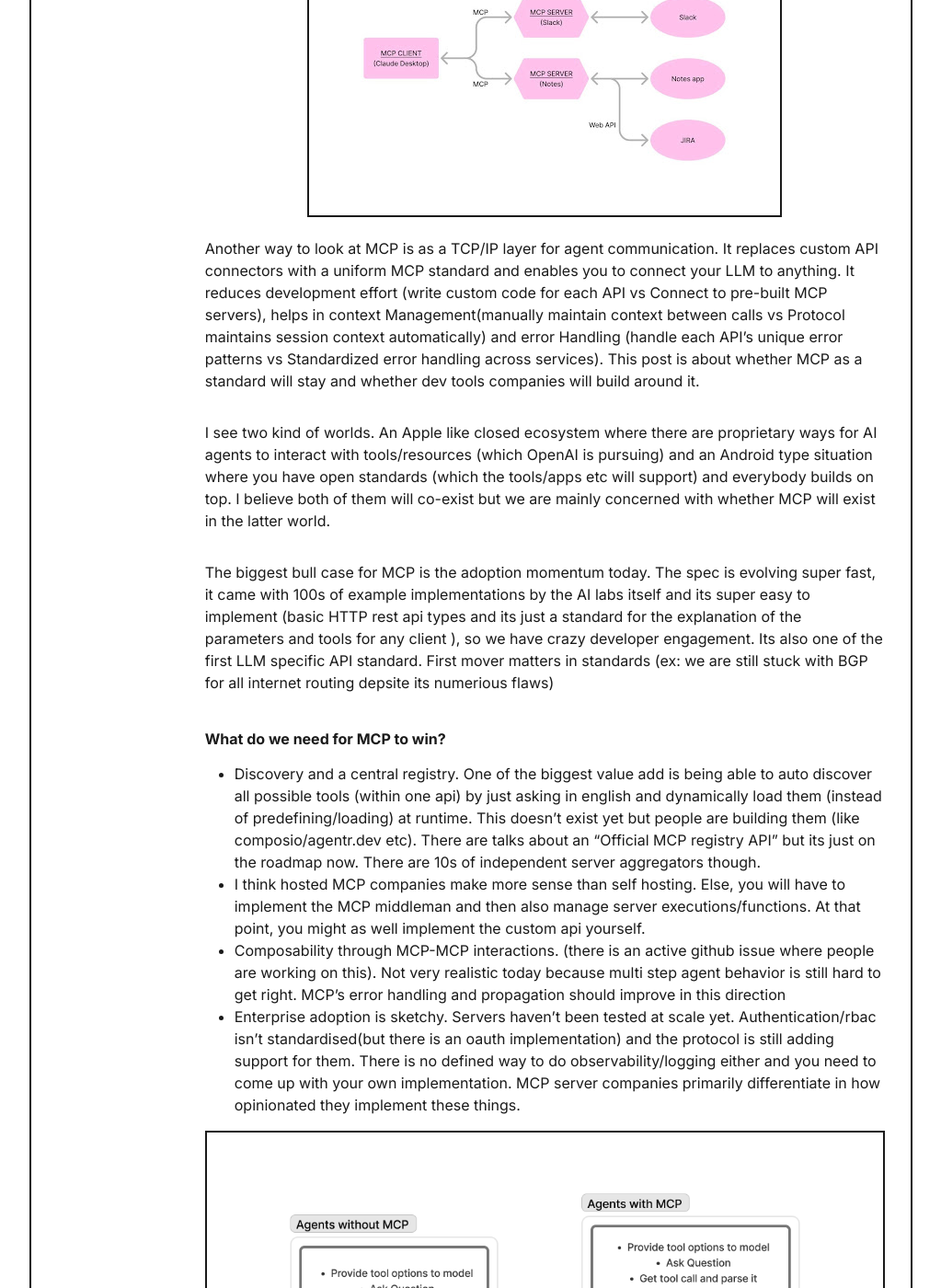
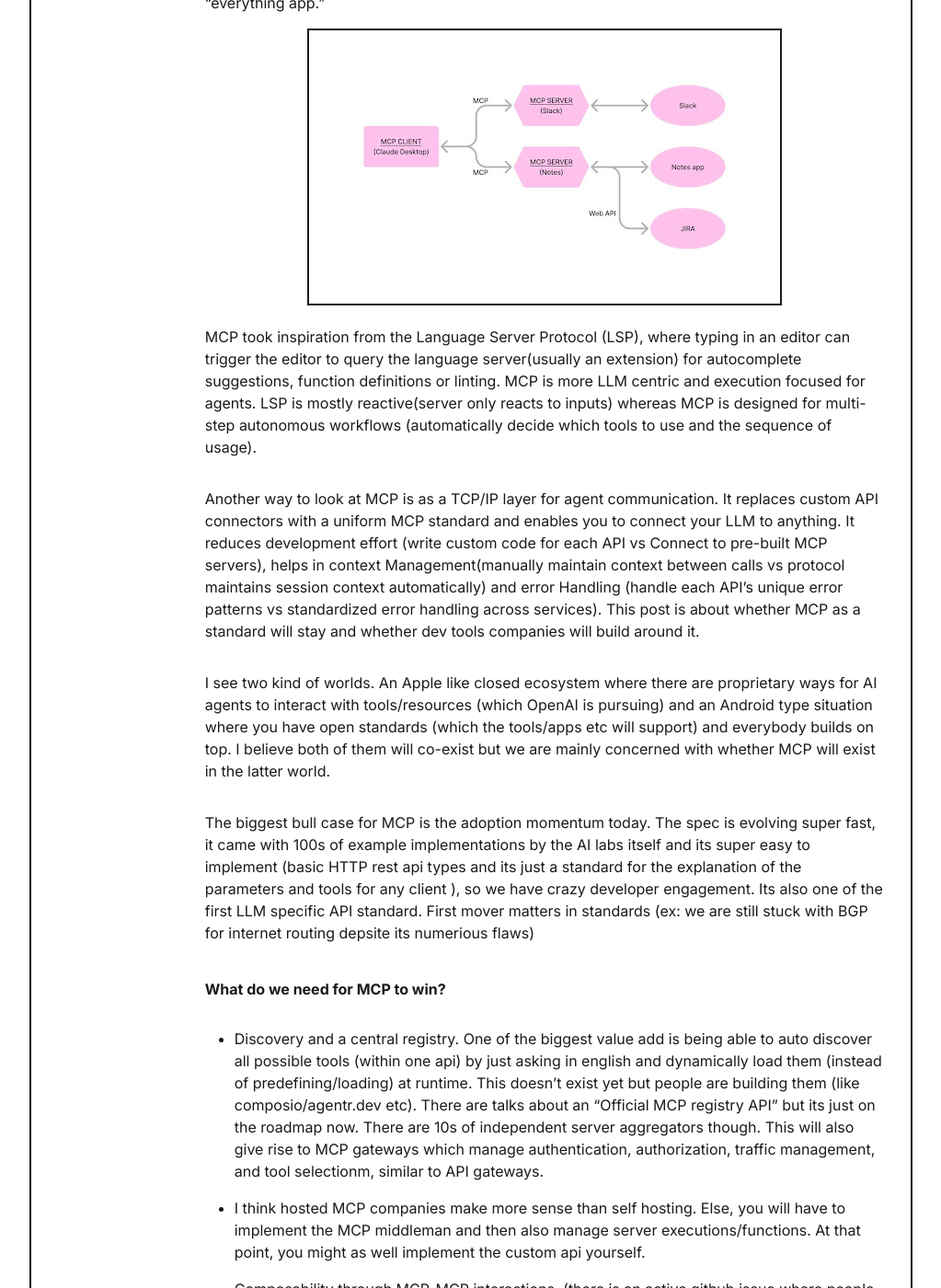
Before and after one commit to r-nikhil/r-nikhil.github.io, a Jekyll site: the page built from _posts/2025-03-26-mcp-standard-llm.md, in a window 1280 px wide and 1400 px high, scrolled down 284 px. Shown: the whole window at 92% size, without its empty margins (128-1151 px from the left). Built offline with Jekyll 4.4.1, drawn with Linux system fonts in a browser that asks for light colours; some of the changed text lies outside the part shown.

Commit message:
mcp edits

```diff
--- a/_posts/2025-03-26-mcp-standard-llm.md
+++ b/_posts/2025-03-26-mcp-standard-llm.md
@@ -4,24 +4,35 @@
 tags: ai agents MCP protocol
 ---
 
-[MCP](https://modelcontextprotocol.io/introduction) is an open protocol that standardizes how applications provide context to LLMs. Think of MCP like a USB-C port for AI applications. Just as USB-C provides a standardized way to connect your devices to various peripherals and accessories, MCP provides a standardized way to connect AI models to different data sources and tools.
+[MCP](https://modelcontextprotocol.io/introduction) is an open protocol that standardizes how applications provide context to LLMs. Think of MCP like a USB-C port for AI applications. Just as USB-C provides a standardized way to connect your devices to various peripherals and accessories, MCP provides a standardized way to connect AI models to different data sources and tools. Based on the context, AI agents can decide which tools to use, in what order, and how to chain them together to accomplish a task. MCP also introduced a human-in-the-loop capabilities for humans to provide additional data and approve execution. With the right set of MCP servers, users can turn every MCP client into an "everything app."
 
 <div align = "center">
 <img  src="/assets/files/mcp.jpg">
 </div>
 
-Another way to look at MCP is as a TCP/IP layer for agent communication. It replaces custom API connectors with a uniform MCP standard and enables you to connect your LLM to anything. It reduces development effort (write custom code for each API vs Connect to pre-built MCP servers), helps in context Management(manually maintain context between calls vs Protocol maintains session context automatically) and error Handling (handle each API's unique error patterns vs Standardized error handling across services). This post is about whether MCP as a standard will stay and whether dev tools companies will build around it.
+
+MCP took inspiration from the Language Server Protocol (LSP), where typing in an editor can trigger the editor to query the language server(usually an extension) for autocomplete suggestions, function definitions or linting. MCP is more LLM centric and execution focused for agents. LSP is mostly reactive(server only reacts to inputs) whereas MCP is designed for multi-step autonomous workflows (automatically decide which tools to use and the sequence of usage).
+
+Another way to look at MCP is as a TCP/IP layer for agent communication. It replaces custom API connectors with a uniform MCP standard and enables you to connect your LLM to anything. It reduces development effort (write custom code for each API vs Connect to pre-built MCP servers), helps in context Management(manually maintain context between calls vs protocol maintains session context automatically) and error Handling (handle each API's unique error patterns vs standardized error handling across services). This post is about whether MCP as a standard will stay and whether dev tools companies will build around it.
 
 I see two kind of worlds. An Apple like closed ecosystem where there are proprietary ways for AI agents to interact with tools/resources (which OpenAI is pursuing) and an Android type situation where you have open standards (which the tools/apps etc will support) and everybody builds on top. I believe both of them will co-exist but we are mainly concerned with whether MCP will exist in the latter world.
 
-The biggest bull case for MCP is the adoption momentum today. The spec is evolving super fast, it came with 100s of example implementations by the AI labs itself and its super easy to implement (basic HTTP rest api types and its just a standard for the explanation of the parameters and tools for any client ), so we have crazy developer engagement. Its also one of the first LLM specific API standard. First mover matters in standards (ex: we are still stuck with BGP for all internet routing depsite its numerious flaws)
+The biggest bull case for MCP is the adoption momentum today. The spec is evolving super fast, it came with 100s of example implementations by the AI labs itself and its super easy to implement (basic HTTP rest api types and its just a standard for the explanation of the parameters and tools for any client ), so we have crazy developer engagement. Its also one of the first LLM specific API standard. First mover matters in standards (ex: we are still stuck with BGP for internet routing depsite its numerious flaws)
+
 
 #### What do we need for MCP to win?
 
-- Discovery and a central registry. One of the biggest value add is being able to auto discover all possible tools (within one api) by just asking in english and dynamically load them (instead of predefining/loading) at runtime. This doesn't exist yet but people are building them (like composio/agentr.dev etc). There are talks about an "Official MCP registry API" but its just on the roadmap now. There are 10s of independent server aggregators though.
+- Discovery and a central registry. One of the biggest value add is being able to auto discover all possible tools (within one api) by just asking in english and dynamically load them (instead of predefining/loading) at runtime. This doesn't exist yet but people are building them (like composio/agentr.dev etc). There are talks about an "Official MCP registry API" but its just on the roadmap now. There are 10s of independent server aggregators though. This will also give rise to MCP gateways which manage authentication, authorization, traffic management, and tool selectionm, similar to API gateways.
+
 - I think hosted MCP companies make more sense than self hosting. Else, you will have to implement the MCP middleman and then also manage server executions/functions. At that point, you might as well implement the custom api yourself.
-- Composability through MCP-MCP interactions. (there is an active github issue where people are working on this). Not very realistic today because multi step agent behavior is still hard to get right. MCP's error handling and propagation should improve in this direction
-- Enterprise adoption is sketchy. Servers haven't been tested at scale yet. Authentication/rbac isn't standardised(but there is an oauth implementation) and the protocol is still adding support for them. There is no defined way to do observability/logging either and you need to come up with your own implementation. MCP server companies primarily differentiate in how opinionated they implement these things.
+
+- Composability through MCP-MCP interactions. (there is an active github issue where people are working on this). Not very realistic today because multi step agent behavior is still hard to get right. MCP's error handling and <u>propagation</u> should improve in this direction. **There is no concept of a state model to manage multi step executions. **
+
+- Enterprise adoption is sketchy. Servers haven't been tested at scale yet. Authentication/rbac isn't standardised(but there is an oauth implementation) and the protocol is still adding support for them. There is no defined way to do observability/logging either and you need to come up with your own implementation. <u>MCP server companies primarily differentiate in how opinionated they implement these things.</u>
+
+- MCP needs better support for multi-tenant architectures where many users access a shared server. Currently there is a one-to-many relationship between clients and servers but this has to evolve into many-to-many for enterprise adoption.
+
+- Authorization states aren't baked into the protocol. There is no concept of a permission model and access control is usually at a session level.
 
 <div align = "center">
 <img  src="/assets/files/mcp1.jpg">
@@ -35,3 +46,10 @@
 - MCP doesn't make sense in closed systems. (like openai)
 - MCP needs hosted MCP server companies to win. Else, its just adds more complexity
 - Composability(due to standardization) and discovery are the biggest value adds. Composability isnt unique to it but a MCP registry for discovery will be interesting. Appstore for LLMs sort of thing.
+
+#### Future predictions for the MCP stack
+
+- If every software is basically AI powered, then every software potentially becomes a MCP client.
+- Interactions go from being API-centric to task-centric. Instead of hard coding tools into control flows, we will see tools become higher abstractions that make sense for agents at execution time
+- I expect a lot of MCP servers getting [spawned](https://mintlify.com/blog/generate-mcp-servers-for-your-docs) from documentation of tools. Docs will become super important
+- Pricing models for tools might change. If agent picks dynamically based on speed, cost, and relevance, how do you ensure your tool gets adoption in the marketplace? This will be super interesting to watch
```
